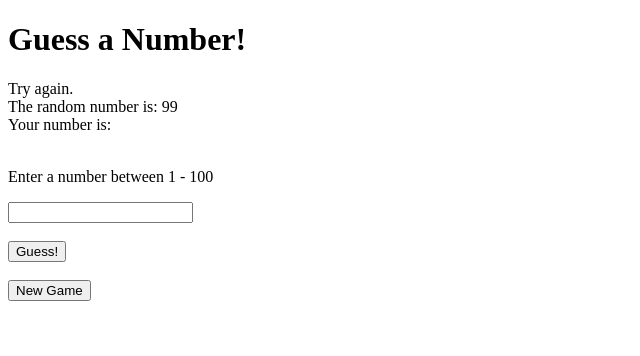
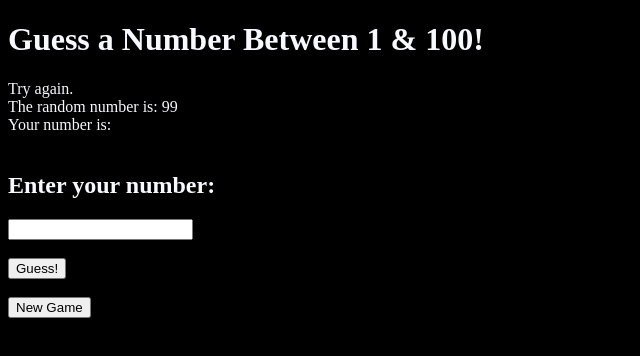
Before and after one commit to SteveLicata/number-guess-game, a plain HTML site: page index.html in a window 1280 px wide. Both pictures are taken after a click on the button "Guess!". Shown: the whole page, without its empty margins (0-640 px from the left). Drawn offline with Linux system fonts and the light colour scheme.

Commit message:
basic css

```diff
--- a/index.html
+++ b/index.html
@@ -7,7 +7,7 @@
   </head>
   <body>
 
-    <h1>Guess a Number!</h1>
+    <h1>Guess a Number Between 1 & 100!</h1>
 
     <div id="gametext"></div>
 
@@ -15,11 +15,10 @@
 
     <div id="usernumguess"></div>
 
-
     <br>
 
     <form action="index.html" method="post">
-      <p>Enter a number between 1 - 100</p>
+      <h2>Enter your number:</h2>
 
       <input type="text" id="usernumber">
 
--- a/main.css
+++ b/main.css
@@ -1,3 +1,20 @@
 body {
-  /*background-color: black;*/
+  background-color: black;
 }
+
+h1, h2 {
+  color: ghostwhite;
+  /*text-align: center;*/
+}
+
+#gametext {
+  color: ghostwhite;
+}
+
+#displaynum {
+  color: ghostwhite;
+}
+
+#usernumguess {
+  color: ghostwhite;
+}
--- a/main.js
+++ b/main.js
@@ -23,7 +23,7 @@ window.onload = function() {
 
 
 
-  //start new game
+  //start new game - refreshes page and generates new random number
   newGameBtn.addEventListener('click', function() {
     console.log('new game button clicked');
     window.location.reload();
@@ -31,7 +31,7 @@ window.onload = function() {
 
 
 
-  //USER GUESS CLICK
+  //USER GUESS CLICK - compares random number to user guess and displays info on DOM
   guessBtn.addEventListener("click", function(event) {
     event.preventDefault();
     console.log('guess button clicked');
```
